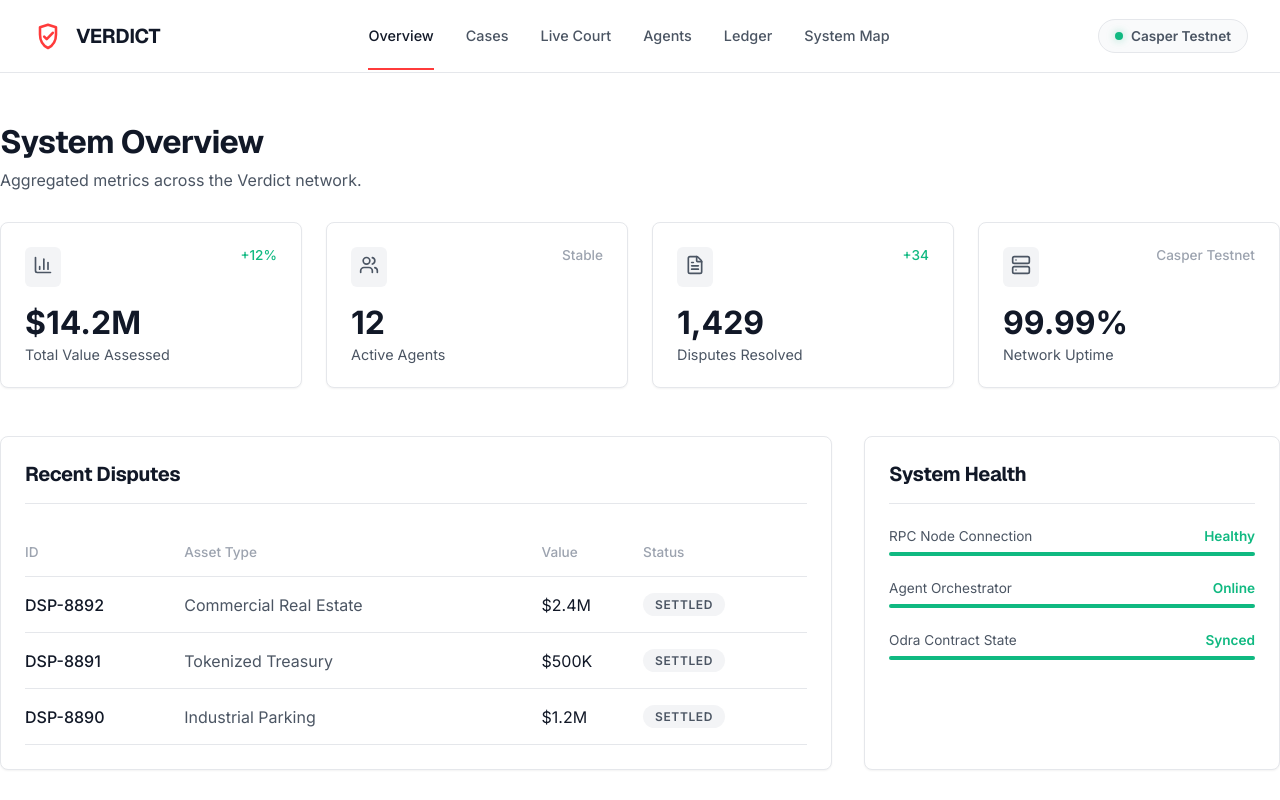
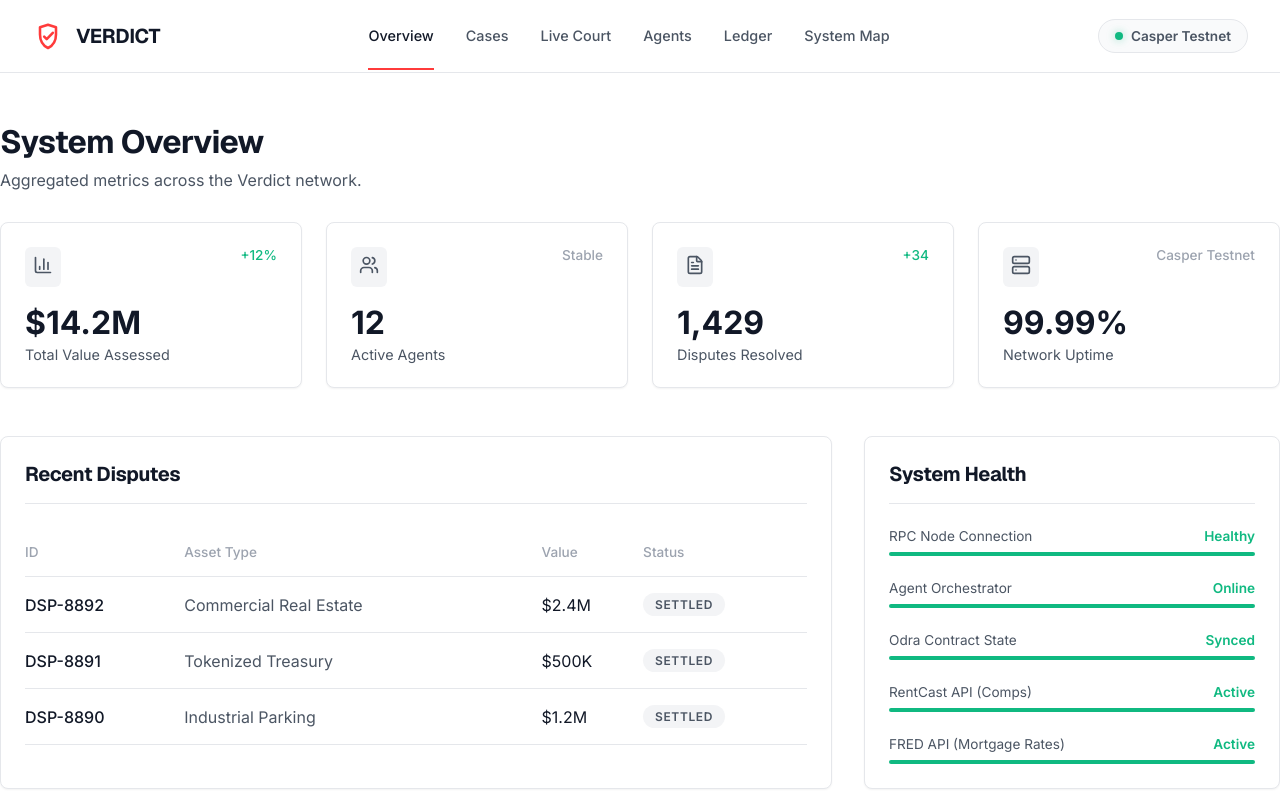
Before and after one commit to leo-jr-hah/verdicto, a React (Vite) app in the folder dashboard/: page /dashboard in a window 1280 px wide. Shown: the top 800 px of the page. Built offline with nearby package versions, Linux system fonts and the light colour scheme.

Commit message:
feat: update dashboard to surface real-world data APIs (RentCast, FRED)

```diff
--- a/dashboard/src/pages/ArchitectureView.tsx
+++ b/dashboard/src/pages/ArchitectureView.tsx
@@ -39,7 +39,7 @@ export const ArchitectureView: React.FC = () => {
           <div className="enterprise-card" style={{ width: '300px', textAlign: 'center', background: 'var(--bg-surface)' }}>
             <Calculator style={{ margin: '0 auto 0.5rem', color: 'var(--text-tertiary)' }} size={24} />
             <h3 style={{ fontSize: '1.1rem', marginBottom: '0.5rem' }}>Valuation Swarm</h3>
-            <p style={{ fontSize: '0.85rem', color: 'var(--text-secondary)' }}>Deterministic Data APIs</p>
+            <p style={{ fontSize: '0.85rem', color: 'var(--text-secondary)' }}>RentCast & FRED Data APIs</p>
           </div>
 
           {/* Juror Agents */}
--- a/dashboard/src/pages/DashboardView.tsx
+++ b/dashboard/src/pages/DashboardView.tsx
@@ -86,6 +86,20 @@ export const DashboardView: React.FC = () => {
               </div>
               <div style={{ height: '4px', background: '#10B981', borderRadius: '2px', width: '100%' }}></div>
             </div>
+            <div>
+              <div style={{ display: 'flex', justifyContent: 'space-between', marginBottom: '0.5rem', fontSize: '0.85rem' }}>
+                <span style={{ color: 'var(--text-secondary)' }}>RentCast API (Comps)</span>
+                <span style={{ color: '#10B981', fontWeight: 600 }}>Active</span>
+              </div>
+              <div style={{ height: '4px', background: '#10B981', borderRadius: '2px', width: '100%' }}></div>
+            </div>
+            <div>
+              <div style={{ display: 'flex', justifyContent: 'space-between', marginBottom: '0.5rem', fontSize: '0.85rem' }}>
+                <span style={{ color: 'var(--text-secondary)' }}>FRED API (Mortgage Rates)</span>
+                <span style={{ color: '#10B981', fontWeight: 600 }}>Active</span>
+              </div>
+              <div style={{ height: '4px', background: '#10B981', borderRadius: '2px', width: '100%' }}></div>
+            </div>
           </div>
         </div>
       </div>
```
